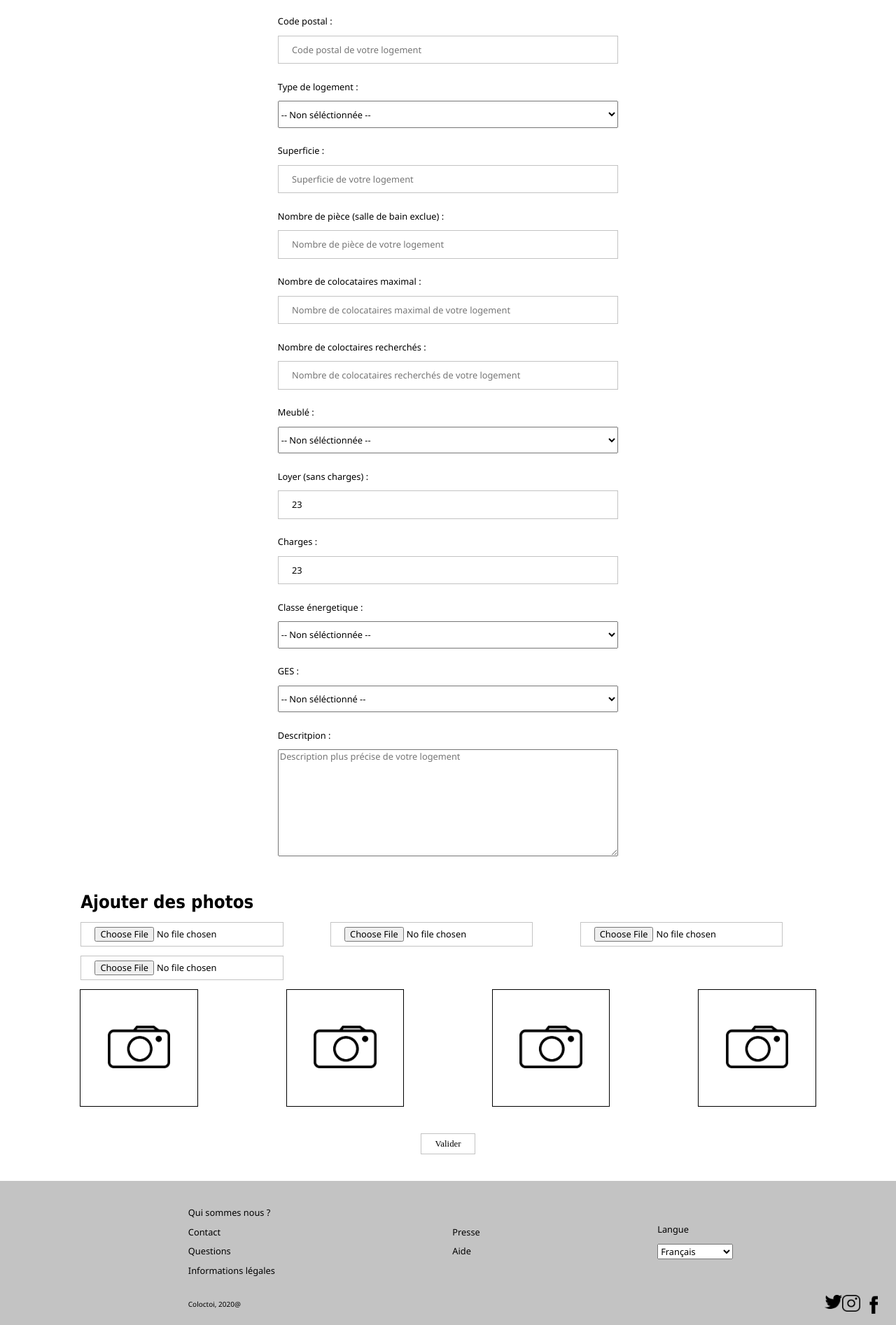
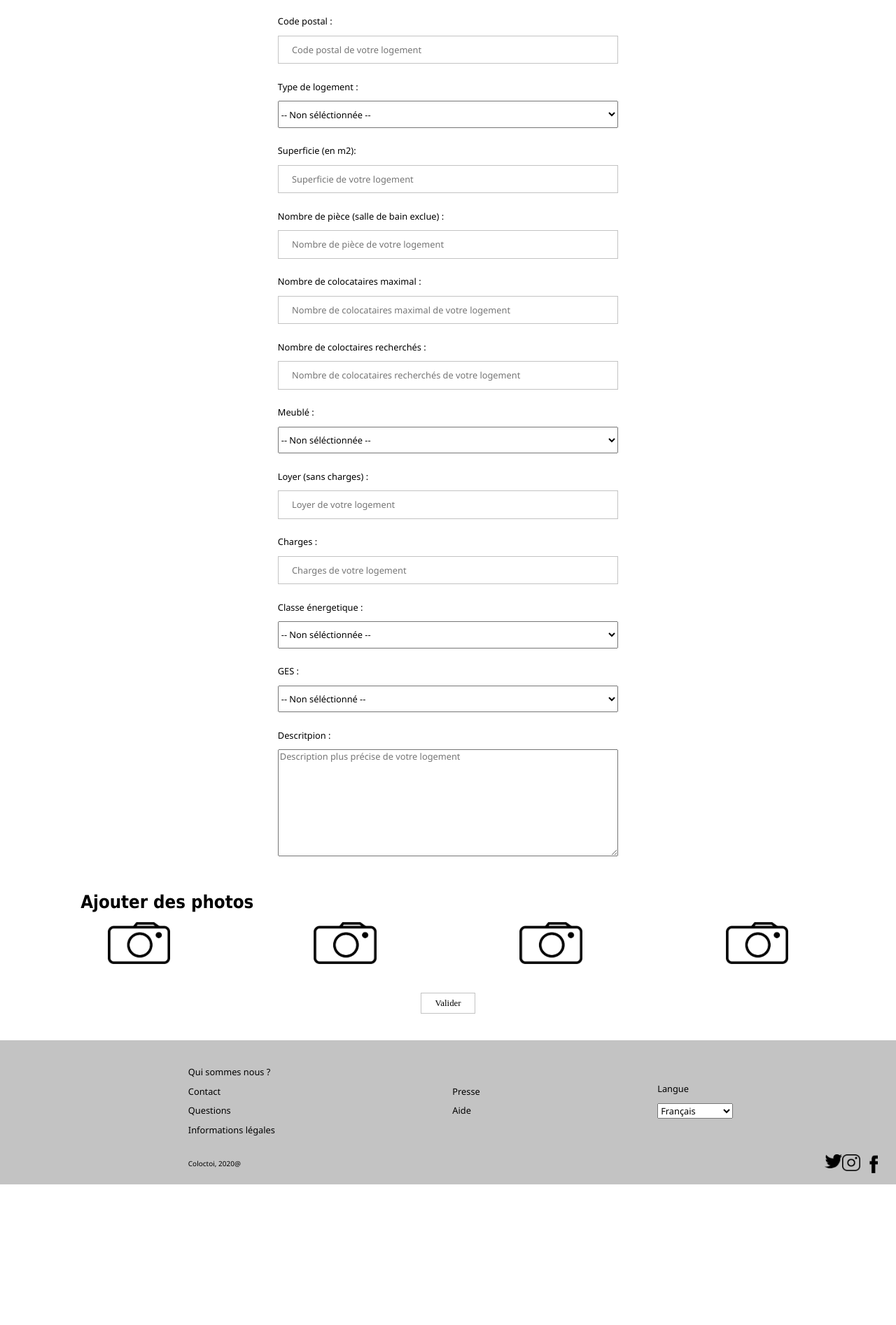
Before and after one commit to BlueFaste/ColocToi, a PHP site: page /poster_un_appartement.php in a window 1280 px wide. Shown: the part 1026-2920 px from the top of the page at 70% size. After the commit the page ends 2719 px from the top, so only its background shows below. Run offline with PHP 8.4, Linux system fonts and the light colour scheme; the visitor is signed in with stand-in values (Sample User, id 1); some libraries are stand-ins or nearby versions; some web fonts are replaced.

Commit message:
Ajout de jquery dans poster un appart pour changer l'image lors de l'ajout d'une image, correction des derniers bugs, étoffage final

```diff
--- a/coloctoi.sql
+++ b/coloctoi.sql
@@ -38,7 +38,7 @@ CREATE TABLE IF NOT EXISTS `appartement` (
   `adresse` varchar(255) COLLATE utf8_unicode_ci NOT NULL,
   `typedebien` varchar(255) COLLATE utf8_unicode_ci NOT NULL,
   `description` varchar(255) COLLATE utf8_unicode_ci NOT NULL,
-  `prix` int(11) NOT NULL,
+  `loyer` int(11) NOT NULL,
   `surface` int(11) NOT NULL,
   `meuble` tinyint(1) NOT NULL,
   `classeenergie` varchar(255) COLLATE utf8_unicode_ci NOT NULL,
--- a/inscription/verificationdinscription.php
+++ b/inscription/verificationdinscription.php
@@ -27,7 +27,7 @@ if (isset($_POST['nomregister'], $_POST['prenomregister'], $_POST['mdpregister']
 
 //			Début Caroline fassot
 			//on cherche dans la BDD si l'email existe déjà
-			$rem = $connexion->prepare('SELECT * FROM membre where mail = :mail');
+			$rem = $connexion->prepare('SELECT mail FROM membre where mail = :mail');
 			$rem->execute(array(
 				':mail' => $_SESSION['mail']
 			));
--- a/mentionslegales/mentionslegales.php
+++ b/mentionslegales/mentionslegales.php
@@ -76,5 +76,5 @@
 
 
 <?php
-include('footer.php')
+require_once('../footer/footer.php');
 ?>
--- a/poster_un_appartement/poster_un_appartement.css
+++ b/poster_un_appartement/poster_un_appartement.css
@@ -94,3 +94,14 @@ textarea{
   margin-left: 5vw;
   margin-bottom: 1vw;
 }
+
+.image-upload > input
+{
+  display: none;
+}
+
+.image-upload img
+{
+  /*width: 80px;*/
+  cursor: pointer;
+}
--- a/poster_un_appartement/poster_un_appartement.php
+++ b/poster_un_appartement/poster_un_appartement.php
@@ -49,7 +49,7 @@ if (!$_SESSION['log']) {
                 </select>
             </div>
             <div>
-                <label for="superficie">Superficie : </label>
+                <label for="superficie">Superficie (en m2): </label>
                 <input type="number" min="1" name="superficie" id="superficie"
                        placeholder="Superficie de votre logement" value="" required>
             </div>
@@ -78,13 +78,13 @@ if (!$_SESSION['log']) {
             </div>
             <div>
                 <label for="loyer">Loyer (sans charges) : </label>
-                <input type="number" min="0" name="loyer" id="loyer" placeholder="Loyer de votre logement" value="23"
+                <input type="number" min="0" name="loyer" id="loyer" placeholder="Loyer de votre logement" value=""
                        required>
             </div>
             <div>
                 <label for="charges">Charges : </label>
                 <input type="number" min="0" name="charges" id="charges" placeholder="Charges de votre logement"
-                       value="23" required>
+                       value="" required>
             </div>
             <div>
                 <label for="classe_ener">Classe énergetique : </label>
@@ -123,23 +123,37 @@ if (!$_SESSION['log']) {
             <p>Ajouter des photos</p>
             <input type="hidden" name="MAX_FILE_SIZE" value="1000000"/>
             <!-- empêche l'ajout d'image dont le poids est supérieur à 1 000 000 octets à mettre pour que le $_FILES['img]['name'] marche']-->
+            <!--            Provisoir, on est sensé cliquer sur l'image de l'appareil photo pour ajouter une photo-->
+            <!--            <input type="file" name="img1" accept=".jpg, .jpeg, .png" value="" class="test" required/>-->
+            <!--            <input type="file" name="img2" accept=".jpg, .jpeg, .png" value="" class="test"/>-->
+            <!--            <input type="file" name="img3" accept=".jpg, .jpeg, .png" value="" class="test"/>-->
+            <!--            <input type="file" name="img4" accept=".jpg, .jpeg, .png" value="" class="test"/>-->
+            <div class="div_ajout_img">
+                <div class="image-upload">
+                    <label for="file-input1">
+                        <img src="../img/icones/appreil.png" alt="ajouter une image" id="img1" class="icone">
+                    </label>
+                    <input id="file-input1" type="file" name="img1" accept=".jpg, .jpeg, .png" value="" class="test"
+                           required/>
+                </div>
 
-            <input type="file" name="img1" accept=".jpg, .jpeg, .png" value="" class="test"/>
-            <input type="file" name="img2" accept=".jpg, .jpeg, .png" value="" class="test"/>
-            <input type="file" name="img3" accept=".jpg, .jpeg, .png" value="" class="test"/>
-            <input type="file" name="img4" accept=".jpg, .jpeg, .png" value="" class="test"/>
-            <div class="div_ajout_img">
-                <div class="ajout_self">
+                <div class="image-upload">
+                    <label for="file-input2">
+                        <img src="../img/icones/appreil.png" alt="ajouter une image" id="" class="icone">
+                    </label>
+                    <input id="file-input2" type="file" name="img2" accept=".jpg, .jpeg, .png" value="" class="test"/>
+                </div>
+                <div class="image-upload">
+                    <label for="file-input3">
                         <img src="../img/icones/appreil.png" alt="ajouter une image" class="icone">
+                    </label>
+                    <input id="file-input3" type="file" name="img3" accept=".jpg, .jpeg, .png" value="" class="test"/>
                 </div>
-                <div class="ajout_self">
+                <div class="image-upload">
+                    <label for="file-input4">
                         <img src="../img/icones/appreil.png" alt="ajouter une image" class="icone">
-                </div>
-                <div class="ajout_self">
-                    <img src="../img/icones/appreil.png" alt="ajouter une image" class="icone">
-                </div>
-                <div class="ajout_self">
-                    <img src="../img/icones/appreil.png" alt="ajouter une image" class="icone">
+                    </label>
+                    <input id="file-input4" type="file" name="img4" accept=".jpg, .jpeg, .png" value="" class="test"/>
                 </div>
             </div>
         </div>
@@ -152,6 +166,7 @@ if (!$_SESSION['log']) {
 	<?php require_once('../footer/footer.php') ?>
 
     <script type="text/javascript">
+        $(document).ready(function () {
             $(function () { //autocomplete
                 var availableTags = [
                     "Paris",
@@ -173,6 +188,13 @@ if (!$_SESSION['log']) {
                     source: availableTags
                 });
             });
+
+
+            $("#file-input1").change(function () {
+                // Action s'exécutant des qu'une valeur de tes inputs est changées
+              $("#img1").attr('src','../img/icones/appreil2.png')
+            });
+        });
     </script>
 
 <?php } ?>
--- a/recherche_colocation/recherche_colocation.css
+++ b/recherche_colocation/recherche_colocation.css
@@ -50,7 +50,7 @@ h2{
   /* margin: 0 35vw; */
 }
 
-.formulaire_colocation input:not(#prix), .formulaire_colocation select{
+.formulaire_colocation input:not(#loyer), .formulaire_colocation select{
   height: 2vw;
   margin: 1vw;
 }
--- a/recherche_colocation/resultatrecherchecolocation.php
+++ b/recherche_colocation/resultatrecherchecolocation.php
@@ -27,9 +27,9 @@
                         <option value="Appart" >Appartement</option>
                         <option value="Maison" >Maison</option>
                     </select>
-                    <label for="prix">Prix : </label>
+                    <label for="loyer">Loyer : </label>
                     <span>
-                    <input type="range" name="prix" min="0" max="1500" step="50" value="0" oninput="result4.value=parseInt(prix.value)" id="prix"/>
+                    <input type="range" name="loyer" min="0" max="1500" step="50" value="0" oninput="result4.value=parseInt(loyer.value)" id="loyer"/>
                         <output name="result4">--</output>€ <!-- permet de faire une sorte de compteur qui correspond à la position du curseur sur la barre-->
                     </span>
                     <label for="superficie">Superficie : </label>
```
Also changed, not shown: BDD_coloctoi.sql (+6 -6 lines), recherche_colocation/recherche_colocation.php (+8 -11 lines), recherche_colocation/traitement_recherche_colocation.php (+18 -16 lines), img/icones/appreil2.png (added). Lines whose indentation alone changed are shown as unchanged.
